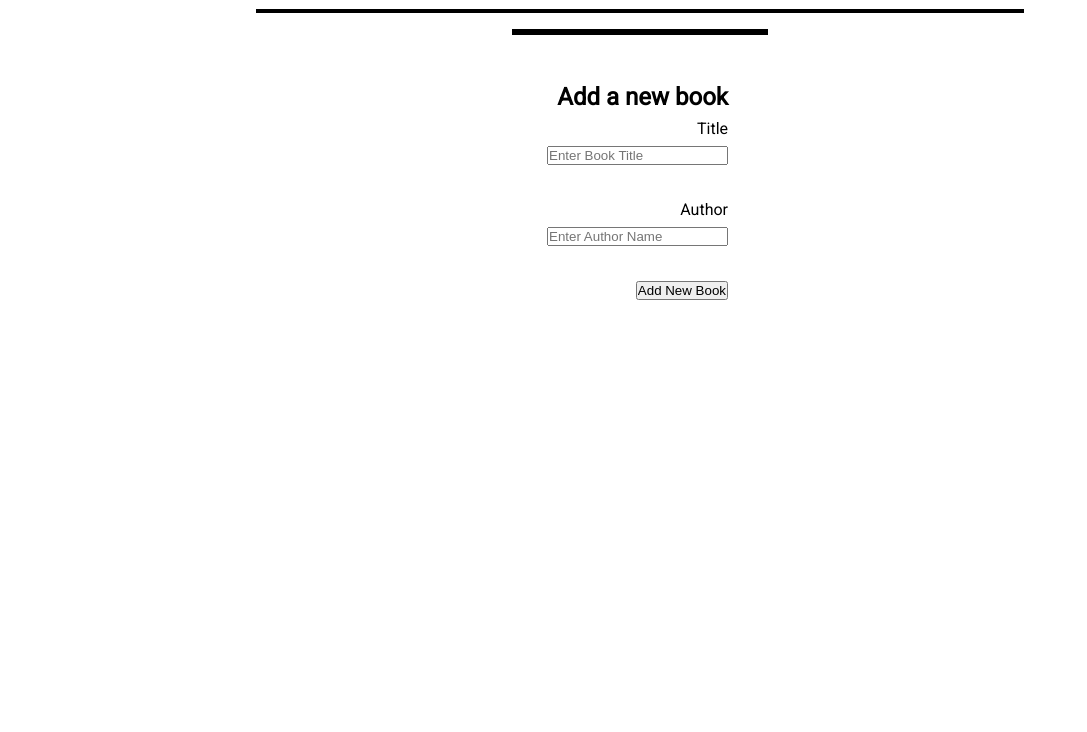
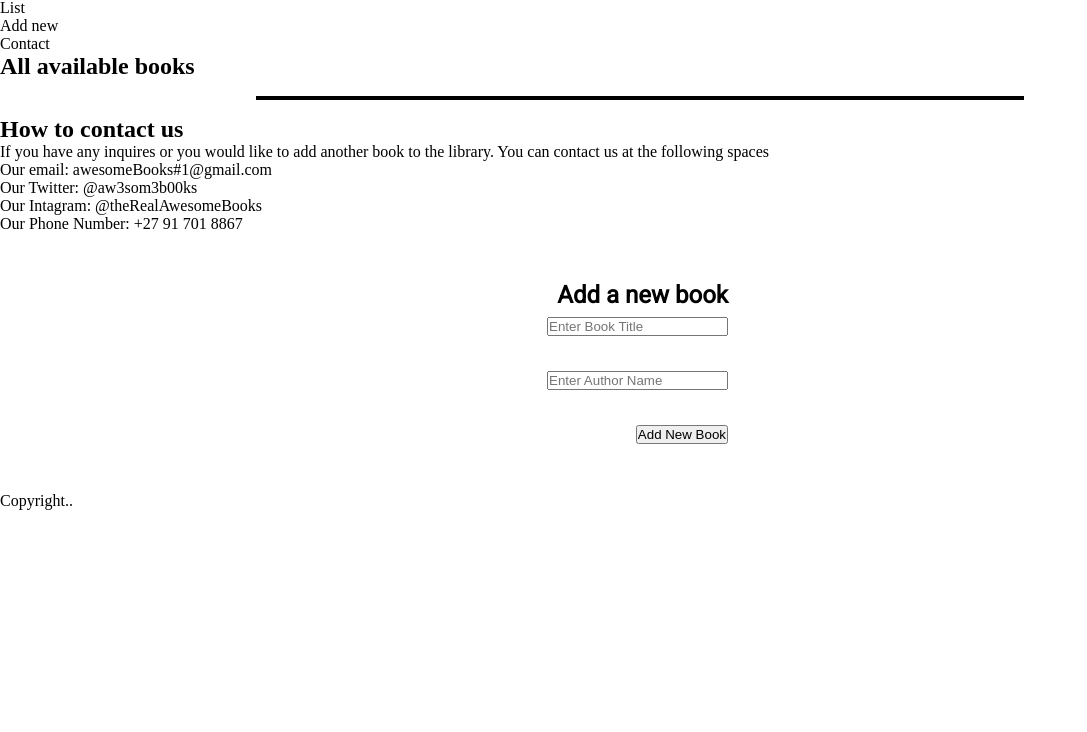
Before and after one commit to Chimoneg27/Awesome-Books, a website: page index.html in a window 1280 px wide. Shown: the part 68-800 px from the top of the page, without its empty margins (0-1087 px from the left). Drawn offline with Linux system fonts and the light colour scheme; a web font is replaced by a local one.

Commit message:
Add footer and remove some lines

```diff
--- a/index.html
+++ b/index.html
@@ -9,24 +9,45 @@
     <title>Book Library</title>
 </head>
 <body>
-    <h1 id="store-name">Awsome Books</h1>
+    <nav>
+       <h1 id="store-name">Awsome Books</h1>
 
+       <ul>
+        <li id="list">List</li>
+        <li id="add-book">Add new</li>
+        <li id="contact-details">Contact</li>
+       </ul>
+    </nav>
+
+    <h2 id="store-title">
+        All available books
+    </h2>
     <div id="bookStore">
-
     </div>
 
-    <hr>
+    <main id="contact-box">
+        <h2>How to contact us</h2>
+
+        <p>If you have any inquires or you would like to add another book to the library. You can contact us at the following spaces</p>
+
+        <ul>
+            <li>Our email: awesomeBooks#1@gmail.com</li>
+            <li>Our Twitter: @aw3som3b00ks</li>
+            <li>Our Intagram: @theRealAwesomeBooks</li>
+            <li>Our Phone Number: +27 91 701 8867</li>
+        </ul>
+    </main>
 
     <form id="book-entry">
         <h2>Add a new book</h2>
-
-        <label for="Booktitle">Title</label>
         <input type="text" id="title" placeholder="Enter Book Title"><br>
-        <label for="Booktitle">Author</label>
         <input type="text" id="Author" placeholder="Enter Author Name"><br>
         <input type="submit" value="Add New Book" id="new-book">
     </form>
 
+    <footer>
+        <p>Copyright..</p>
+    </footer>
     <script src="script.js"></script>
 </body>
 </html>
```
